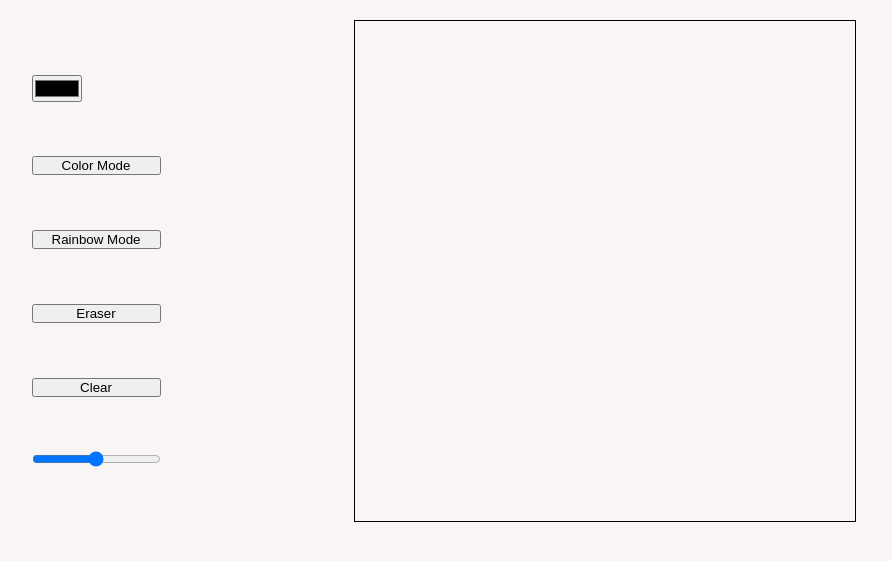
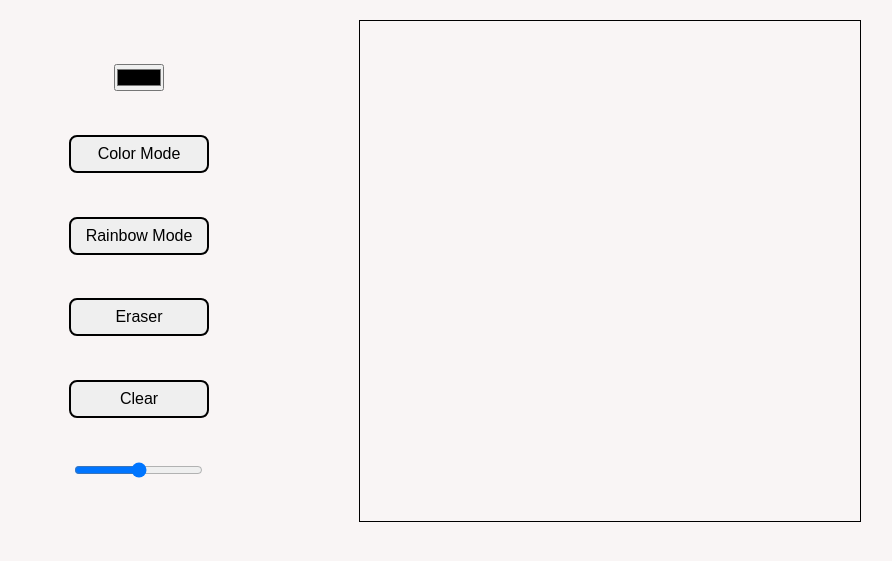
Before and after one commit to Seonkwan123/Etch-a-Sketch, a plain HTML site: page index.html in a window 1280 px wide. Shown: the part 151-712 px from the top of the page, without its empty margins (50-942 px from the left). Drawn offline with Linux system fonts and the light colour scheme.

Commit message:
Add stlying to buttons

```diff
--- a/style.css
+++ b/style.css
@@ -20,20 +20,25 @@ h1 {
 
 .content {
     display: flex;
-    justify-content: space-around;
+    justify-content: center;
     /* align-items: center; */
     width: 100%;
-    gap: 30px;
+    gap: 150px;
 }
 
 .buttons{
     display: flex;
     flex-direction: column;
     justify-content: space-evenly;
+    align-items: center;
 }
 
 .buttons button {
-    flex-basis: auto;
+    font-size: medium;
+    border: 2px solid black;
+    border-radius: 8px;
+    padding:8px 15px;
+    width: 100%;
 }
 
 .grid {
```
